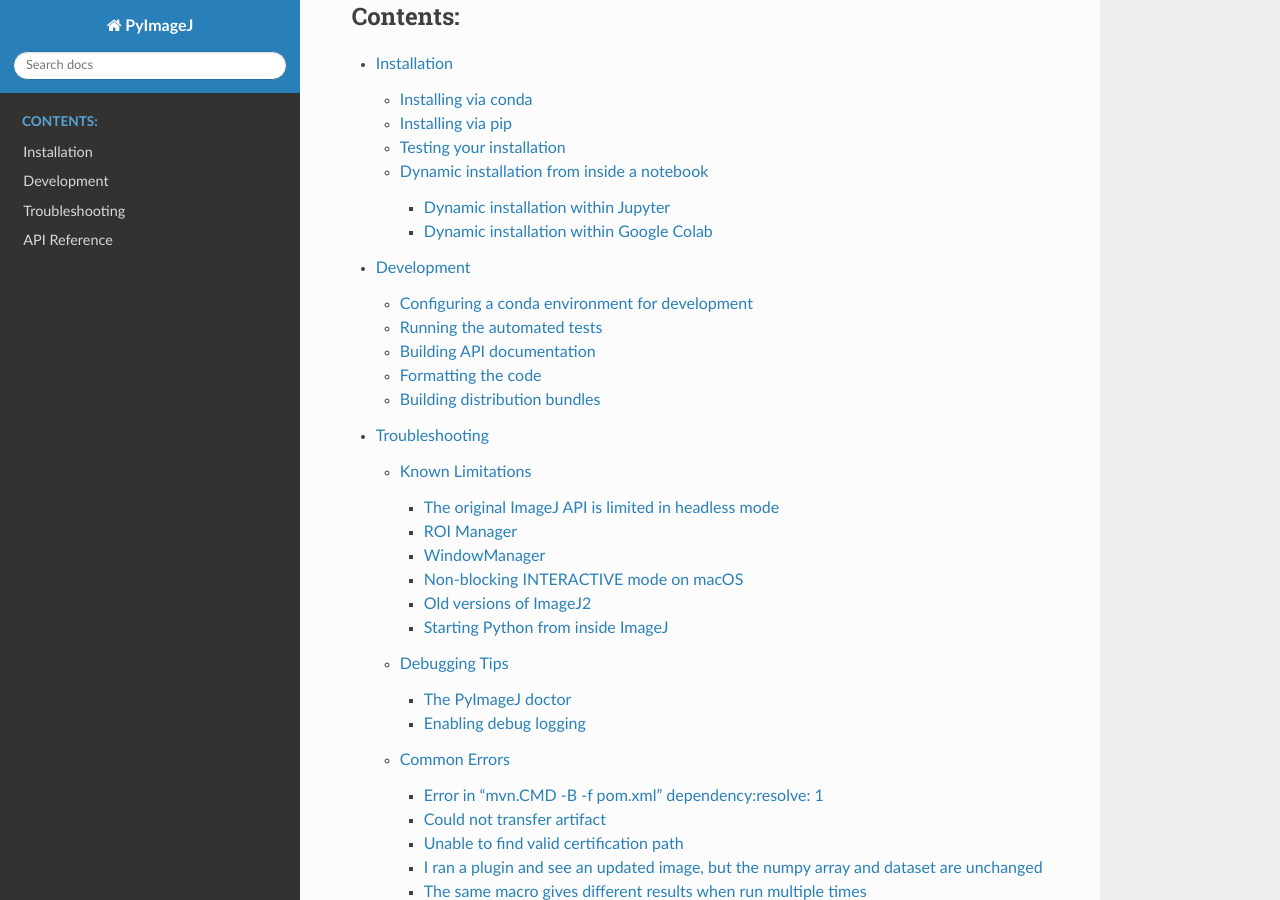
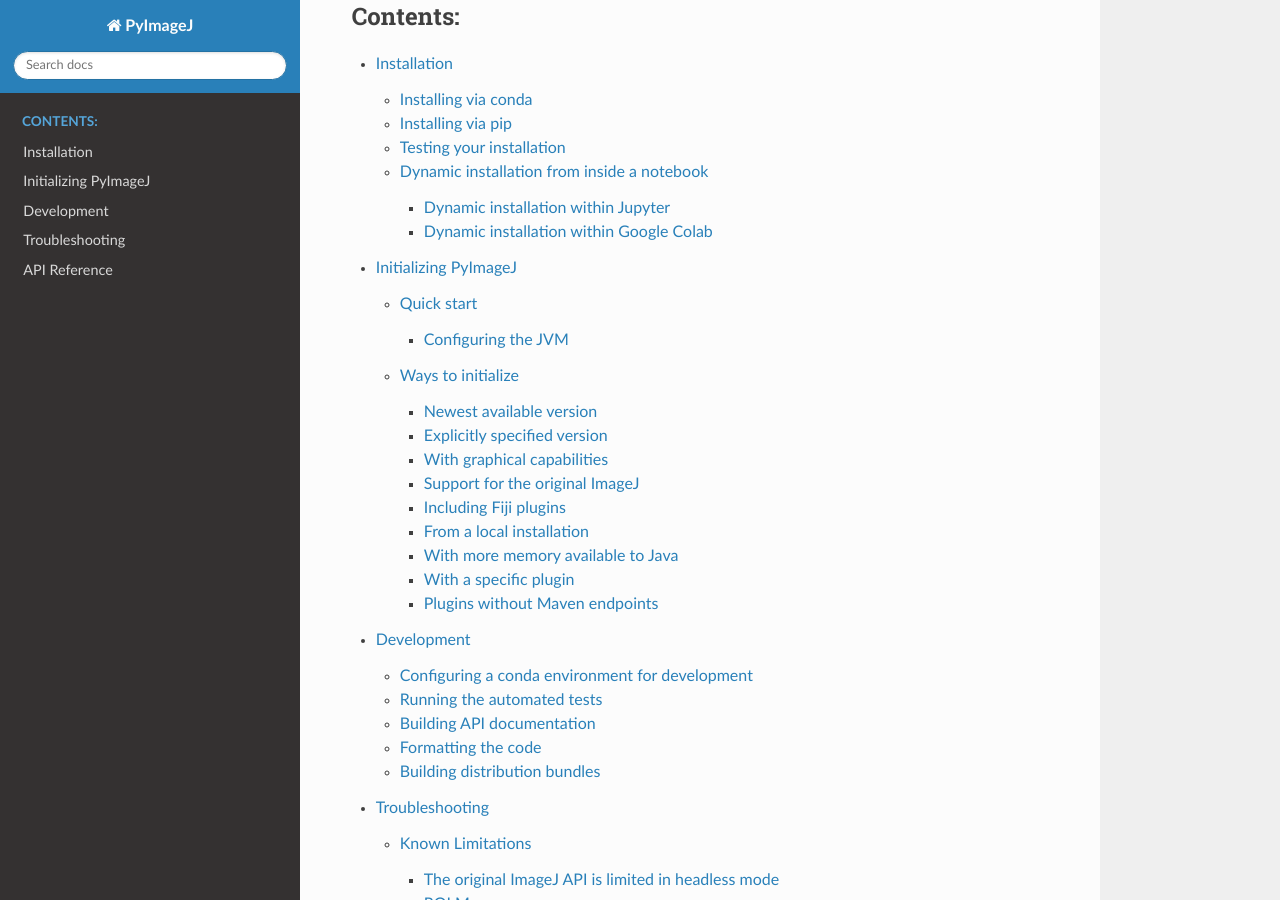
Before and after one commit to imagej/pyimagej, a Sphinx documentation site: the page built from doc/rtd/source/index.rst, in a window 1280 px wide and 900 px high, scrolled down 324 px. Built offline with Sphinx 7.4.7 and the Read the Docs theme 2.0.0, drawn with Linux system fonts in a browser that asks for light colours; some of the changed lines change nothing that is shown.

Commit message:
Add initialization doc to rtd
The Initialization.md doc was converted with pandoc
to .rst. Pandoc mangled the table, bullet points and a
few other things. I fixed them.

```diff
--- a/doc/rtd/source/index.rst
+++ b/doc/rtd/source/index.rst
@@ -18,6 +18,7 @@
    :caption: Contents:
 
    install
+   initialization
    development
    troubleshooting
    api
--- /dev/null
+++ b/doc/rtd/source/initialization.rst
@@ -0,0 +1,285 @@
+Initializing PyImageJ
+==========================
+
+The PyImageJ plugin works by setting up a gateway interface into
+`ImageJ2 <https://imagej.net/software/imagej2>`__. This gateway
+interface is activated using the ``imagej.init()`` function and yields a
+wrapped ImageJ2 gateway, the ``net.imagej.ImageJ`` Java class. This
+interface has access to all of the Java-based functions, and also has
+convenience functions for translating back and forth between the Python
+and Java environments.
+
+Setting up this gateway consists of two steps. The first step is to set
+Java options. This step is optional, but must be done first because they
+cannot be changed after ImageJ2 is initialized. The second step is to
+specify what version of ImageJ2 the gateway will represent.
+
+Quick start
+-----------
+
+If all you want is the newest version of ImageJ2, with no custom
+configuration (e.g., extra memory allocated to Java), use this:
+
+.. code:: python
+
+   import imagej
+   ij = imagej.init()
+
+It will download and cache ImageJ2, then spin up a gateway for you.
+
+Configuring the JVM
+~~~~~~~~~~~~~~~~~~~
+
+The ImageJ2 gateway is initialized through a Java Virtual Machine (JVM).
+If you want to `configure the
+JVM <https://docs.oracle.com/javase/8/docs/technotes/tools/unix/java.html>`__,
+it must be done *before* initializing an ImageJ2 gateway. e.g.:
+
+.. code:: python
+
+   import imagej
+   import scyjava
+   scyjava.config.add_option('-Xmx6g')
+   ij = imagej.init()
+
+See “With more memory available to Java” below for further details.
+
+Ways to initialize
+------------------
+
+PyImageJ can be initialized to call:
+
+* different versions of ImageJ2 or component libraries
+* with or without support for the original ImageJ
+* with or without a graphical user interface (GUI)
+* with additional plugins such as Fiji plugins
+
+All initialization methods except for “local installation” will
+automatically include the imagej-legacy endpoint unless the
+``add_legacy=False`` flag is given.
+
++-------------------------+--------------------------------------------------------------------------------------+---------------+
+| Requirement             | Code                                                                                 | Reproducible? |
+|                         |                                                                                      |               |
+|                         |                                                                                      |               |
+|                         |                                                                                      |               |
+|                         |                                                                                      |               |
++=========================+======================================================================================+===============+
+| Newest available        | ``ij = imagej.init()``                                                               | NO            |
+| version of ImageJ2      |                                                                                      |               |
++-------------------------+--------------------------------------------------------------------------------------+---------------+
+| Newest available        | ``ij = imagej.init(add_legacy=False)``                                               | NO            |
+| version of ImageJ2 (no  |                                                                                      |               |
+| original ImageJ)        |                                                                                      |               |
++-------------------------+--------------------------------------------------------------------------------------+---------------+
+| Specific version of     | ``ij = imagej.init('2.5.0')``                                                        | YES           |
+| ImageJ2                 |                                                                                      |               |
++-------------------------+--------------------------------------------------------------------------------------+---------------+
+| Specific version of     | ``ij = imagej.init('2.5.0', add_legacy=False)``                                      | YES           |
+| ImageJ2 (no original    |                                                                                      |               |
+| ImageJ)                 |                                                                                      |               |
++-------------------------+--------------------------------------------------------------------------------------+---------------+
+| With a GUI (newest      | ``ij = imagej.init(mode='gui')``                                                     | NO            |
+| version, blocking)      |                                                                                      |               |
++-------------------------+--------------------------------------------------------------------------------------+---------------+
+| With a GUI (specific    | ``ij = imagej.init('net.imagej:imagej:2.5.0', mode='gui')``                          | YES           |
+| version, blocking)      |                                                                                      |               |
++-------------------------+--------------------------------------------------------------------------------------+---------------+
+| With a GUI (newest      | ``ij = imagej.init(mode='interactive')``                                             | NO            |
+| version, interactive)   |                                                                                      |               |
++-------------------------+--------------------------------------------------------------------------------------+---------------+
+| With a GUI (specific    | ``ij = imagej.init('net.imagej:imagej:2.5.0', mode='interactive')``                  | YES           |
+| version, interactive)   |                                                                                      |               |
++-------------------------+--------------------------------------------------------------------------------------+---------------+
+| (newest version)        | ``ij = imagej.init('sc.fiji:fiji')``                                                 | NO            |
+| With Fiji plugins       |                                                                                      |               |
++-------------------------+--------------------------------------------------------------------------------------+---------------+
+| With Fiji plugins       | ``ij = imagej.init('sc.fiji:fiji:2.5.0')``                                           | YES           |
+| (specific version)      |                                                                                      |               |
++-------------------------+--------------------------------------------------------------------------------------+---------------+
+| With a specific plugin  | ``ij = imagej.init(['net.imagej:imagej', 'net.preibisch:BigStitcher'])``             | NO            |
+| (newest version)        |                                                                                      |               |
++-------------------------+--------------------------------------------------------------------------------------+---------------+
+| With a specific plugin  | ``ij = imagej.init(['net.imagej:imagej:2.5.0', 'net.preibisch:BigStitcher:0.4.1'])`` | YES           |
+| (specific version)      |                                                                                      |               |
++-------------------------+--------------------------------------------------------------------------------------+---------------+
+| From a local            | ``ij = imagej.init('/Applications/Fiji.app')``                                       | DEPENDS       |
+| installation            |                                                                                      |               |
++-------------------------+--------------------------------------------------------------------------------------+---------------+
+
+Newest available version
+~~~~~~~~~~~~~~~~~~~~~~~~
+
+If you want to launch the newest available release version of ImageJ2:
+
+.. code:: python
+
+   import imagej
+   ij = imagej.init()
+
+This invocation will automatically download and cache the newest release
+of
+`net.imagej:imagej <https://maven.scijava.org/#nexus-search;gav~net.imagej~imagej~~~>`__.
+
+Explicitly specified version
+~~~~~~~~~~~~~~~~~~~~~~~~~~~~
+
+You can specify a particular version, to facilitate reproducibility:
+
+.. code:: python
+
+   import imagej
+   ij = imagej.init('2.5.0')
+   ij.getVersion()
+
+With graphical capabilities
+~~~~~~~~~~~~~~~~~~~~~~~~~~~
+
+There are two ways to show the graphical user interface.
+
+**GUI mode**
+
+.. code:: python
+
+   import imagej
+   ij = imagej.init(mode='gui')
+
+This mode works on all platforms, but will **block** further execution
+of your script until the ImageJ user interface shuts down.
+
+**Note:** *For this mode to work on macOS, you will need to
+install* `PyObjC <https://pyobjc.readthedocs.io/>`__ *, specifically
+the* ``pyobjc-core`` *and* ``pyobjc-framework-cocoa`` *packages from
+conda-forge, or* ``pyobjc`` *from PyPI.*
+
+**Interactive mode**
+
+.. code:: python
+
+   import imagej
+   ij = imagej.init(mode='interactive')
+   ij.ui().showUI() # if you want to display the GUI immediately
+
+This mode returns immediately after initializing ImageJ2, allowing you
+to “mix and match” operations performed via Python code with operations
+performed via GUI interactions.
+
+**Note:** *This mode does not work on macOS, due to a limitation in the
+macOS threading model.*
+
+Support for the original ImageJ
+~~~~~~~~~~~~~~~~~~~~~~~~~~~~~~~
+
+By default, the ImageJ2 gateway includes the `legacy
+layer <https://imagej.net/libs/imagej-legacy>`__ for backwards
+compatibility with `the original
+ImageJ <https://imagej.net/software/imagej>`__. The legacy layer is
+necessary for macros and any original-ImageJ-based plugins.
+
+If you would rather initialize “pure ImageJ2” without support for the
+original ImageJ, you can do so as follows:
+
+.. code:: python
+
+   import imagej
+   ij = imagej.init(add_legacy=False)
+
+**Note:** *With legacy support enabled in a graphical mode, the JVM and
+Python will both terminate when ImageJ closes!*
+
+Including Fiji plugins
+~~~~~~~~~~~~~~~~~~~~~~
+
+By default, the ImageJ2 gateway will include base ImageJ2+ImageJ
+functionality only, without additional plugins such as those that ship
+with the `Fiji <https://fiji.sc/>`__ distribution of ImageJ2.
+
+You can create an ImageJ2 gateway including Fiji plugins as follows:
+
+.. code:: python
+
+   import imagej
+   ij = imagej.init('sc.fiji:fiji')
+
+or at a reproducible version:
+
+.. code:: python
+
+   import imagej
+   ij = imagej.init('sc.fiji:fiji:2.5.0')
+
+From a local installation
+~~~~~~~~~~~~~~~~~~~~~~~~~
+
+If you have a local installation of ImageJ2, such as
+`Fiji <https://fiji.sc/>`__, you can wrap an ImageJ2 gateway around it:
+
+.. code:: python
+
+   import imagej
+   ij = imagej.init('/Applications/Fiji.app')
+
+Replace ``/Applications/Fiji.app`` with the path to your installation.
+
+With more memory available to Java
+~~~~~~~~~~~~~~~~~~~~~~~~~~~~~~~~~~
+
+Java's virtual machine (the JVM) has a “max heap” value limiting how
+much memory it can use. You can increase the value as follows:
+
+.. code:: python
+
+   import imagej, scyjava
+   scyjava.config.add_option('-Xmx6g')
+   ij = imagej.init()
+
+Replace ``6g`` with the amount of memory Java should have. Save some
+memory for your core operating system and other programs, though; a good
+rule of thumb is to give Java no more than 80% of your physical RAM.
+
+You can also pass `other JVM
+arguments <https://docs.oracle.com/javase/8/docs/technotes/tools/unix/java.html>`__.
+
+With a specific plugin
+~~~~~~~~~~~~~~~~~~~~~~
+
+For plugins available via Maven, you can specify them in the ``init``
+call. e.g.:
+
+.. code:: python
+
+   import imagej
+   ij = imagej.init(['net.imagej:imagej', 'net.preibisch:BigStitcher'])
+
+This can be done for the latest versions as above, or at fixed versions
+like:
+
+.. code:: python
+
+   import imagej
+   ij =imagej.init(['net.imagej:imagej:2.5.0', 'net.preibisch:BigStitcher:0.4.1'])
+
+Plugins without Maven endpoints
+~~~~~~~~~~~~~~~~~~~~~~~~~~~~~~~
+
+For plugins that are published to a Maven repository, it is preferred to
+simply add them to the endpoint, rather than using the below approaches.
+
+If you wish to use plugins which are not available as Maven artifacts,
+you have a couple of options:
+
+1. Use a local installation of ImageJ2 with the plugins, as described
+   above. This is the more recommended approach.
+
+2. Specify a remote version of ImageJ2, but set ``plugins.dir`` to point
+   to a local directory to discover the plugins from there. For example:
+
+   .. code:: python
+
+      import imagej
+      import scyjava
+      plugins_dir = '/Applications/Fiji.app/plugins'
+      scyjava.config.add_option(f'-Dplugins.dir={plugins_dir}')
+      ij = imagej.init()
+
+   Where ``plugins_dir`` is a path to a folder full of ImageJ plugins.
```
